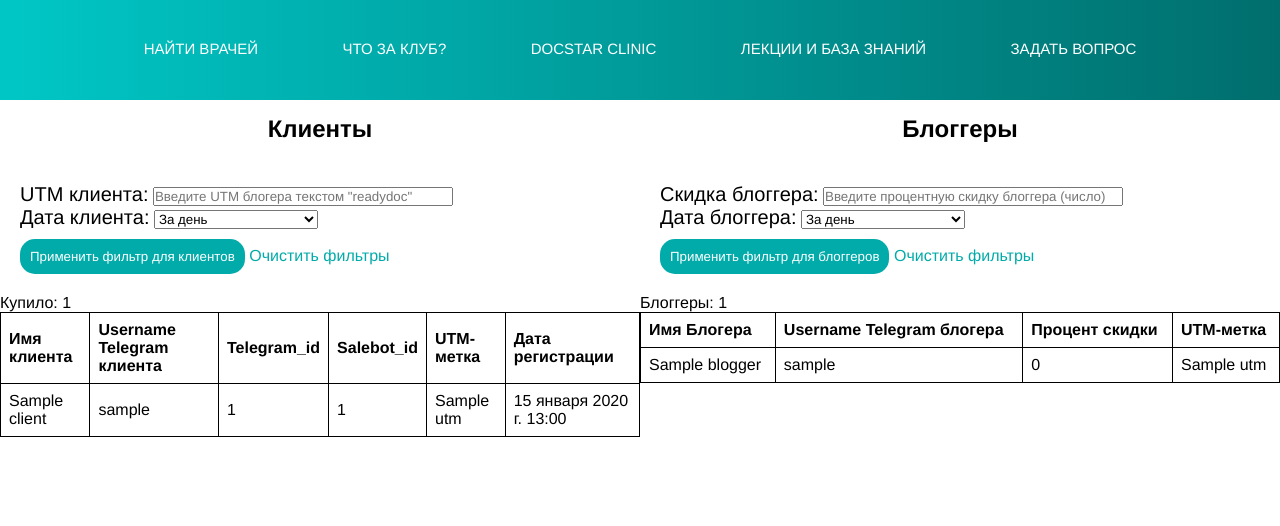
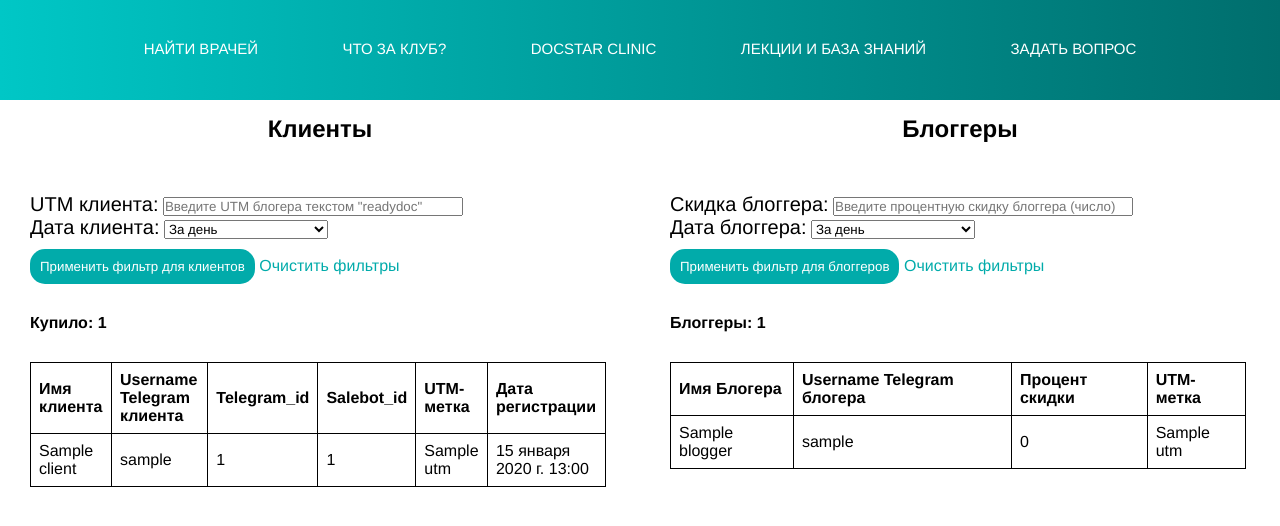
Before and after one commit to it-chep/docstar_site, a Django app: page /vpn/get_statistic_all/ in a window 1280 px wide. Shown: the top 526 px of the page. Run offline with Django 4.2, Linux system fonts and the light colour scheme; tables that the repository leaves empty hold one stand-in row (values such as "Sample post"); parts of the project's set-up code (start-up, migrations or seed data) failed here and were passed over.

Commit message:
Обновлены стили

```diff
--- a/templates/vpn/all_statistic.html
+++ b/templates/vpn/all_statistic.html
@@ -10,7 +10,7 @@
             <button class="filter_vpn" type="submit">Применить фильтр для клиентов</button>
             <a href="?">Очистить фильтры</a>
         </form>
-        <p>Купило: {{ clients.count }}</p>
+        <h4>Купило: {{ clients.count }}</h4>
         <table border="1">
             <tr>
                 <th>Имя клиента</th>
@@ -43,7 +43,7 @@
             <button class="filter_vpn" type="submit">Применить фильтр для блоггеров</button>
             <a href="?">Очистить фильтры</a>
         </form>
-        <p>Блоггеры: {{ bloggers.count }}</p>
+        <h4>Блоггеры: {{ bloggers.count }}</h4>
         <table border="1">
             <tr>
                 <th>Имя Блогера</th>
@@ -67,12 +67,14 @@
         }
 
         table {
-            width: 100%;
+            margin: 30px;
+            width: 90%;
             border-collapse: collapse;
         }
 
         table, th, td {
             border: 1px solid black;
+
         }
 
         th, td {
@@ -93,7 +95,7 @@
         }
 
         form {
-            margin: 20px;
+            margin: 30px;
         }
 
         .filter_vpn {
@@ -103,6 +105,10 @@
             color: white;
             border: none;
             border-radius: 15px;
+        }
+
+        h4 {
+            margin: 30px;
         }
 
         a {
```
